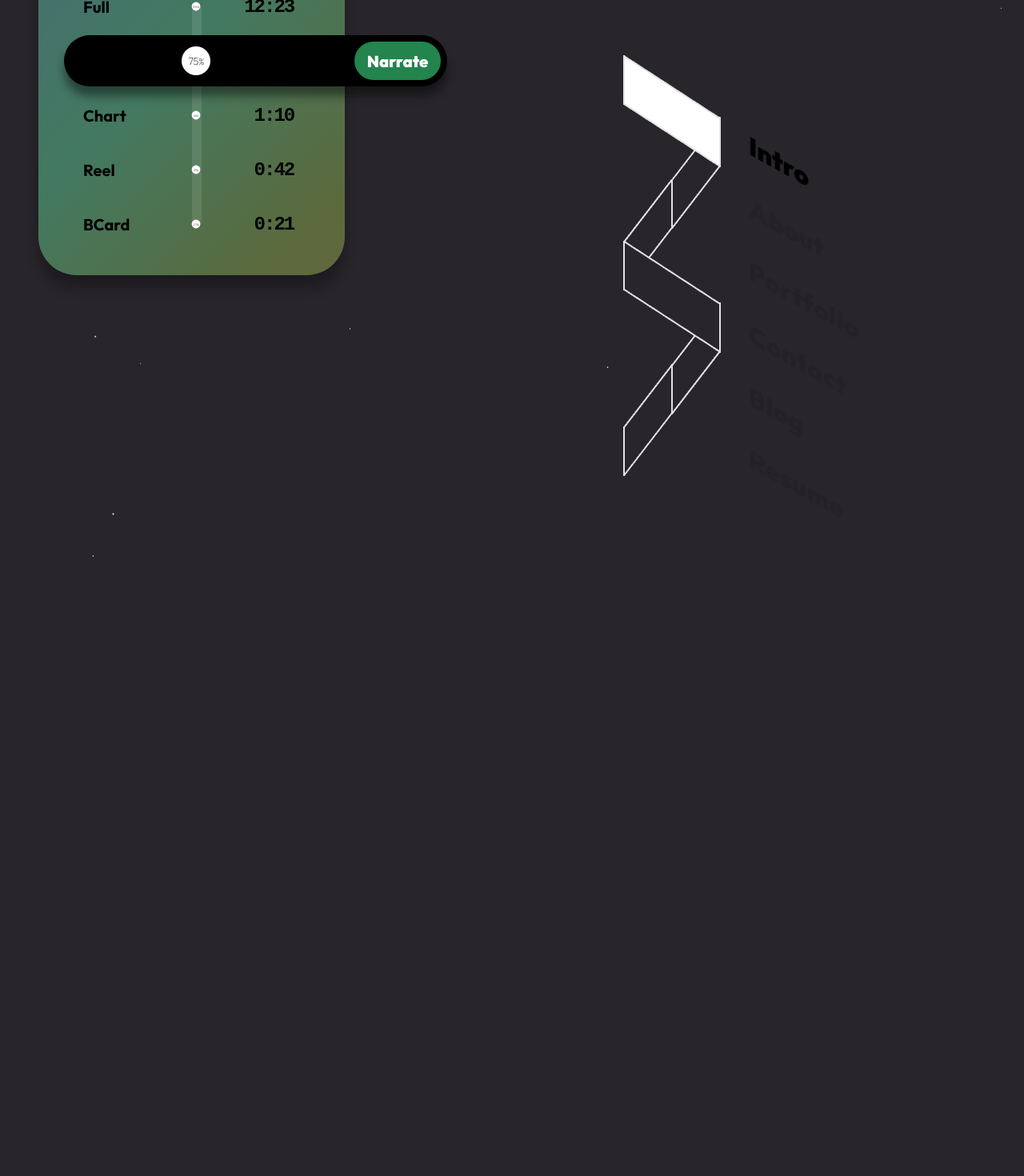
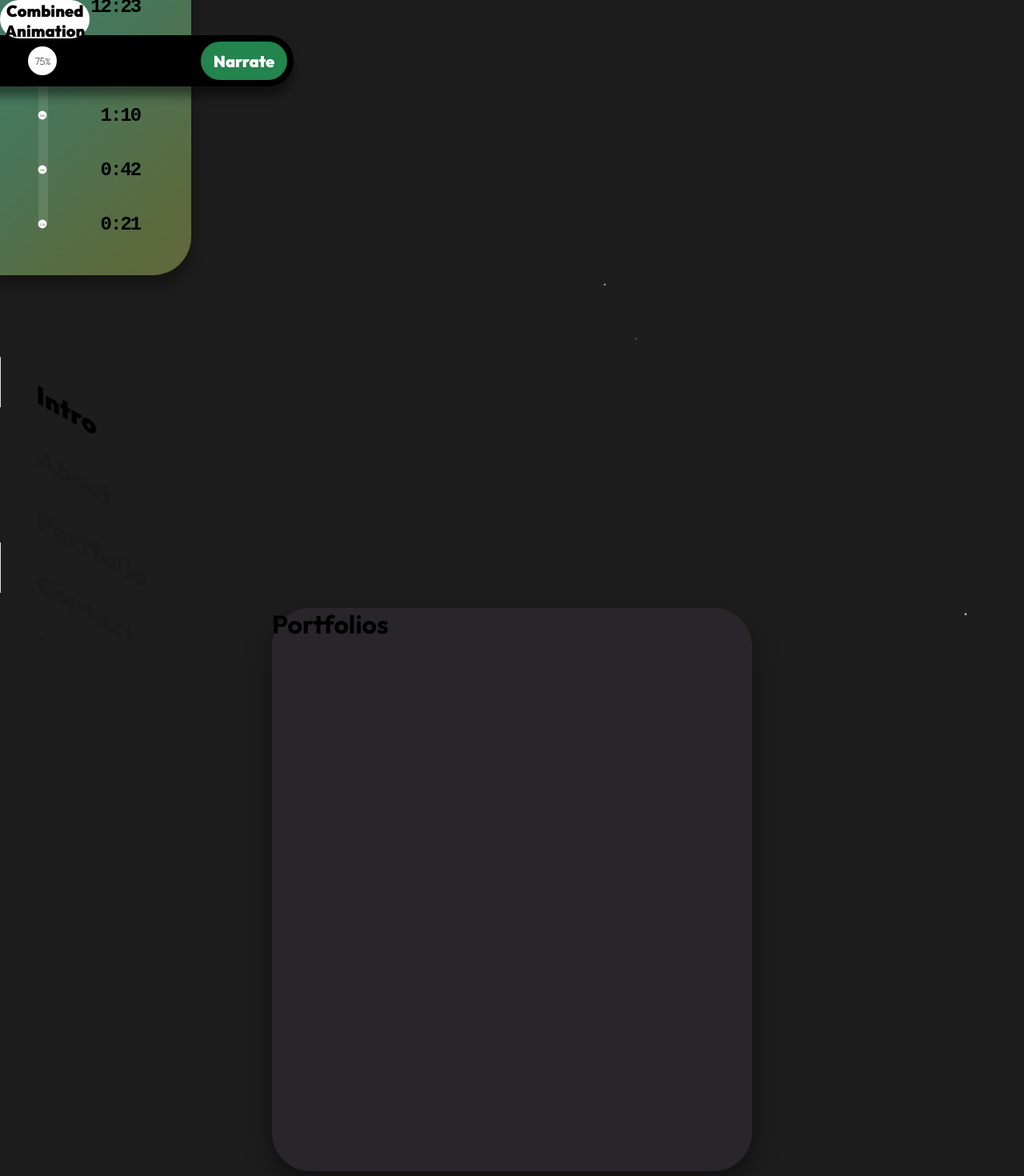
Before and after one commit to andna/andresbf, a React (Vite) app: page / in a window 1280 px wide. Shown: the top 1470 px of the page at 80% size. Before the commit the page ends 800 px from the top, so only its background shows below. Built offline with nearby package versions, Linux system fonts and the light colour scheme; a web font is replaced by a local one.

Commit message:
navigator animation

```diff
--- a/src/App.jsx
+++ b/src/App.jsx
@@ -7,9 +7,9 @@ export default function App() {
     <div className="app">
       <Narrator />
 
+      <Navigator />
+
       <Portfolios />
-
-        <Navigator />
     </div>
   )
 }
--- a/src/components/Navigator/Navigator.jsx
+++ b/src/components/Navigator/Navigator.jsx
@@ -8,7 +8,7 @@ const lineWidth = 2
 const colors = {
     selected: '#ffffff',
     hovered: '#555555',
-    default: '#28262B',
+    default: '#1e1d1e',
     line: '#fff'
 }
 
@@ -228,7 +228,7 @@ function RotatingOrthoCamera({
                 ref={controlsRef}
                 makeDefault           // <<< important: integrate with R3F events so clicks on meshes still work
                 enablePan={false}     // you already have screen-space pan via viewOffset
-                enableZoom={true}     // or false to lock zoom to the `zoom` prop
+                enableZoom={false}     // or false to lock zoom to the `zoom` prop
                 enableDamping
                 dampingFactor={0.1}
                 rotateSpeed={0.9}
@@ -264,6 +264,41 @@ export default function Navigator() {
     const sections = ['Intro', 'About', 'Portfolio', 'Contact', 'Blog', 'Resume']
     const totalPlanes = sections.length
 
+    const [scale, setScale] = useState(1)
+    const [offsetPx, setOffsetPx] = useState([-700, 0])
+    const [animating, setAnimating] = useState(false)
+
+    const animateCombined = (targetScale, targetOffset, duration = 1000) => {
+        if (animating) return
+        setAnimating(true)
+        const startScale = scale
+        const startOffset = [...offsetPx]
+        const startTime = Date.now()
+
+        const animate = () => {
+            const elapsed = Date.now() - startTime
+            const progress = Math.min(elapsed / duration, 1)
+            const easeProgress = 1 - Math.pow(1 - progress, 3)
+
+            const currentScale = startScale + (targetScale - startScale) * easeProgress
+            const currentOffset = [
+                startOffset[0] + (targetOffset[0] - startOffset[0]) * easeProgress,
+                startOffset[1] + (targetOffset[1] - startOffset[1]) * easeProgress
+            ]
+
+            setScale(currentScale)
+            setOffsetPx(currentOffset)
+
+            if (progress < 1) {
+                requestAnimationFrame(animate)
+            } else {
+                setAnimating(false)
+            }
+        }
+
+        requestAnimationFrame(animate)
+    }
+
     const helixPivot = useRef()
     return (
         <div className="navigator" style={{ position: 'relative', display: 'flex', alignItems: 'flex-start' }}>
@@ -274,6 +309,20 @@ export default function Navigator() {
                 <Slider title="Skew" value={skewValue} onChange={setSkewValue} min={-2} max={0.01} step={0.01} left='300px' />
 
 */}
+
+                <div className="animation-controls">
+                    <button
+                        className="combined-button"
+                        onClick={() => {
+                            const targetScale = scale === 1 ? 0.8 : 1
+                            const targetOffset = offsetPx[0] === -700 ? [200, -100] : [-700, 0]
+                            animateCombined(targetScale, targetOffset)
+                        }}
+                        disabled={animating}
+                    >
+                        {animating ? 'Animating...' : 'Combined Animation'}
+                    </button>
+                </div>
                 <div className="canvas">
                     <Canvas>
 
@@ -291,7 +340,7 @@ export default function Navigator() {
 
                         <Suspense fallback={null}>
 
-                            <group ref={helixPivot} position={[0, 2, 0]}>
+                            <group ref={helixPivot} position={[0, 0, 0]} scale={scale}>
                                 <Helix
                                     scale={helixScale}
                                     skewValue={skewValue}
@@ -303,7 +352,10 @@ export default function Navigator() {
                                 />
                                 <Html>
 
-                                    <ul className="navigator-list" style={{ lineHeight: `${lineHeightPx}px`, transform: `skewY(${skewYDeg}deg)` }}>
+                                    <ul className="navigator-list" style={{
+                                        lineHeight: `${lineHeightPx}px`,
+                                        transform: `skewY(${skewYDeg}deg) scale(${scale}) translate(7%, -7%)`
+                                    }}>
                                         {sections.map((name, index) => (
                                             <li key={index}>
                                                 <span
@@ -326,7 +378,7 @@ export default function Navigator() {
                                 radius={10}
                                 height={0}
                                 targetRef={helixPivot}
-                                offsetPx={[200, -300]}  // 160px left, 40px up on the canvas
+                                offsetPx={offsetPx}  // right side: 450, -450
                             />
 
 
--- a/src/components/Portfolios/Portfolios.jsx
+++ b/src/components/Portfolios/Portfolios.jsx
@@ -2,8 +2,10 @@
 
 export default function Portfolios() {
   return (
-    <div>
-      <h1></h1>
+    <div className="portfolios">
+      <div className="portfolios-container">
+        <h1>Portfolios</h1>
+      </div>
     </div>
   )
 }
--- a/src/styles.scss
+++ b/src/styles.scss
@@ -6,7 +6,7 @@
   --padding: 2rem;
   --padding-half: 1rem;
   --max-width: 25rem;
-  --color-primary: #28262B;
+  --color-primary: #1e1d1e;
   --color-secondary: #fff;
 
 
@@ -294,6 +294,12 @@ button {
     left: 0;
 }
 
+.animation-controls {
+    position: absolute;
+    z-index: 10;
+
+}
+
 .navigator-list {
     list-style: none;
     padding: 0;
@@ -305,6 +311,7 @@ button {
     margin: 5rem 6rem;
     font-size: 2rem;
     font-weight: 900;
+    transform-origin: 0 0;
 
     span{
         opacity: 0.1;
@@ -319,6 +326,23 @@ button {
             pointer-events: none;
         }
     }
+}
+
+
+
+.portfolios{
+    margin: 95vh auto 10rem;
+}
+
+.portfolios-container{
+    width: 600px;
+    background-color: #28262b;
+    margin: 0 auto;
+    position: relative;
+    z-index: 1;
+    height: 88vh;
+    box-shadow: 0 1rem 2rem #0000006b;
+    border-radius: 3rem;
 }
 
 
@@ -340,13 +364,10 @@ button {
 
 @include aspect-landscape {
 
-    body {
-        overflow: hidden;
-    }
     .narrator {
-        position: absolute;
-        z-index: 1;
-        left: calc(50% + -35rem);
+        position: fixed;
+        z-index: 2;
+        left: calc(50% + -47rem);
         top: calc(50% + -30rem);
     }
 
```
